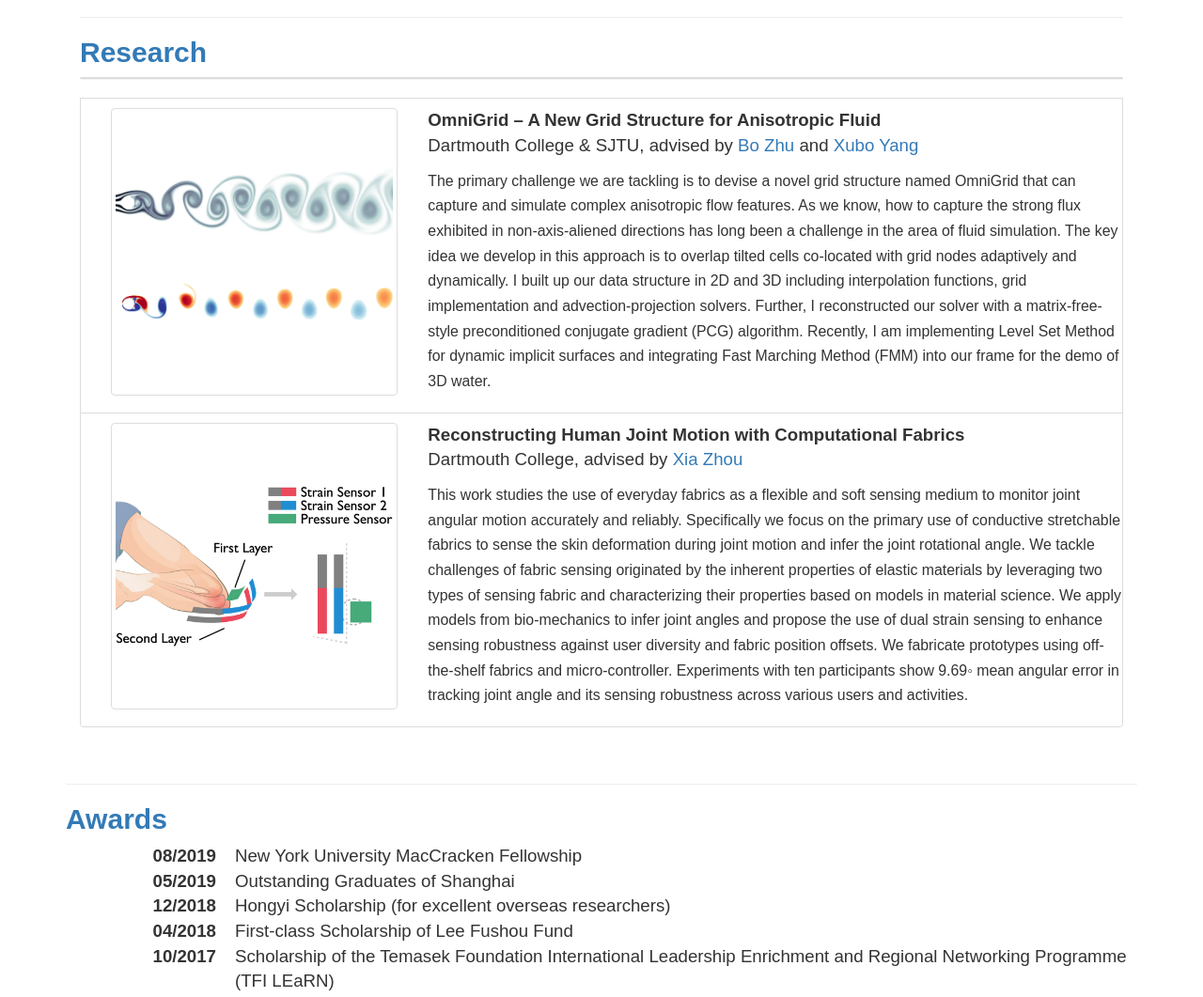
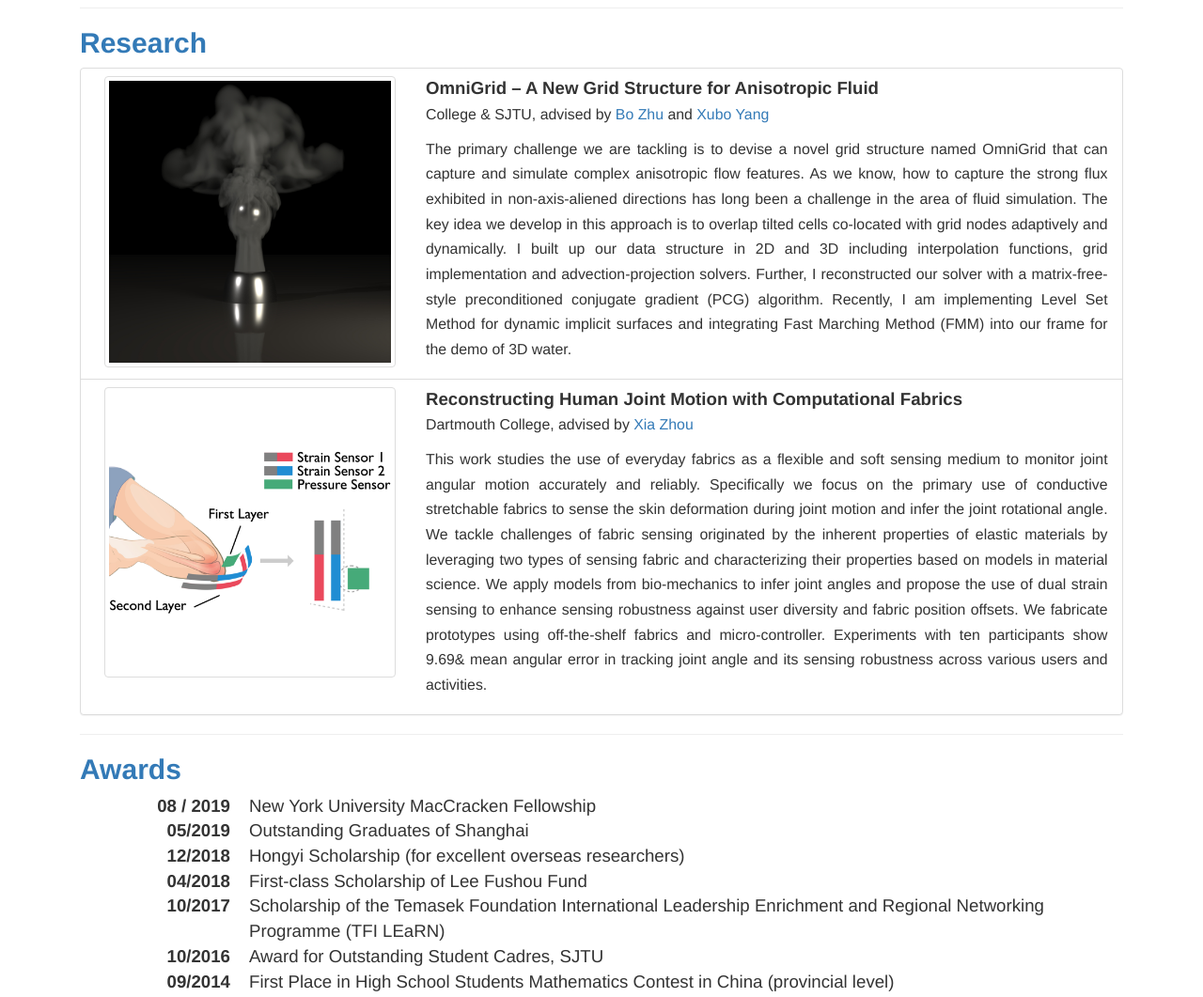
Before and after one commit to rachael-wang/rachael-wang.github.io, a plain HTML site: page index.htm in a window 1280 px wide. Shown: the part 1345-2406 px from the top of the page at 94% size. Drawn offline with Linux system fonts and the light colour scheme.

Commit message:
update files

```diff
--- a/Files/sqwang-homepage.css
+++ b/Files/sqwang-homepage.css
@@ -9,6 +9,10 @@ html {
 
 dl {
     font-size: 14pt;
+}
+
+dt{
+    margin-left:0;
 }
 
 p {
@@ -103,7 +107,7 @@ body > .container {
     padding: 60px 15px 0;
 }
 .container .text-muted {
-    margin: 20px 0;
+    margin: 20px 0px;
 }
 
 .footer > .container {
--- a/index.htm
+++ b/index.htm
@@ -181,7 +181,7 @@ __        __   _
                         <button type="button" class="btn btn-success btn-xs" data-target="#ubicomp19-abs" data-toggle="collapse">Abstract</button>
                         <button type="button" class="btn btn-info btn-xs" data-target="#ubicomp19-bib" data-toggle="collapse">Bib</button>
                         <button type="button" class="btn btn-primary btn-xs"><a class="conf" target="_blank" href="./documents/ubicomp19-fabric.pdf">PDF</a></button>
-                        <p></p>
+                        <!-- <p></p> -->
                         <div id="ubicomp19-abs" class="collapse">
                             Accurate and continuous monitoring of joint rotational motion is crucial for a wide range of applications such as physical
                             rehabilitation and motion training. Existing motion capture systems, however, either need instrumentation
@@ -231,7 +231,6 @@ __        __   _
                                 Anonymous author(s)<br>
                                 ACM Transactions on Graphics (TOG), 2019<br>
                             </p>
-                            <p></p>
                         </td>
                     </tr>
                 </tbody>
@@ -271,39 +270,50 @@ __        __   _
         <hr size="1" color="#800000">
         <h2><b><a id="awards">Research</a></b></h2>
 
-        <div class="panel panel-default"></div>
-            <li class="list-group-item">
+        <!-- <li class="list-group-item"> -->
+        <div class="panel panel-default">
+        <!-- <div class="panel-body"> -->
+            <table class="table table-hover">
+                <tbody>
+                    <tr>
+                        <td>
                             <div class="row vert-offset-top-1 vert-offset-bottom-1">
                                 <div class="col-md-4">
-                        <img src="./img/omnigrid.png" class="img-thumbnail center-block" style="max-width:90%">
+                                    <img src="./img/smoke.jpg" class="img-thumbnail center-block" style="max-width:90%">
                                 </div>
                                 <div class="col-md-75">
                                     <p><b>OmniGrid – A New Grid Structure for Anisotropic Fluid</b><br>
-                        Dartmouth College & SJTU, advised by <a href="http://www.dartmouth.edu/~boolzhu/" target="_blank">Bo Zhu</a>
-                        and <a href="http://www.se.sjtu.edu.cn/teacher/teacherdetail.aspx?id=6" target="_blank">Xubo Yang</a><br>
-                        <p><small>The primary challenge we are tackling is to devise a novel grid structure named OmniGrid that can capture and simulate complex anisotropic flow features. As we know, how to capture the strong flux exhibited in non-axis-aliened directions has long been a challenge in the area of fluid simulation. The key idea we develop in this approach is to overlap tilted cells co-located with grid nodes adaptively and dynamically. I built up our data structure in 2D and 3D including interpolation functions, grid implementation and advection-projection solvers. Further, I reconstructed our solver with a matrix-free-style preconditioned conjugate gradient (PCG) algorithm. Recently, I am implementing Level Set Method for dynamic implicit surfaces and integrating Fast Marching Method (FMM) into our frame for the demo of 3D water.</small></p>
+                                    <small>College & SJTU, advised by <a href="http://www.dartmouth.edu/~boolzhu/" target="_blank">Bo Zhu</a>
+                                    and <a href="http://www.se.sjtu.edu.cn/teacher/teacherdetail.aspx?id=6" target="_blank">Xubo Yang</a></small><br>
+                                    <p style="text-align:justify; max-width:98%"><small>The primary challenge we are tackling is to devise a novel grid structure named OmniGrid that can capture and simulate complex anisotropic flow features. As we know, how to capture the strong flux exhibited in non-axis-aliened directions has long been a challenge in the area of fluid simulation. The key idea we develop in this approach is to overlap tilted cells co-located with grid nodes adaptively and dynamically. I built up our data structure in 2D and 3D including interpolation functions, grid implementation and advection-projection solvers. Further, I reconstructed our solver with a matrix-free-style preconditioned conjugate gradient (PCG) algorithm. Recently, I am implementing Level Set Method for dynamic implicit surfaces and integrating Fast Marching Method (FMM) into our frame for the demo of 3D water.</small></p>
                                 </div>
                             </div>
-            </li>
-            <li class="list-group-item">
+                        </td>
+                    </tr>
+                    <tr>
+                        <td>
                             <div class="row vert-offset-top-1 vert-offset-bottom-1">
                                 <div class="col-md-4">
                                     <img src="./img/fabric.png" class="img-thumbnail center-block" style="max-width:90%">
                                 </div>
                                 <div class="col-md-75">
                                     <p><b>Reconstructing Human Joint Motion with Computational Fabrics</b><br>
-                        Dartmouth College, advised by <a href="https://home.cs.dartmouth.edu/~xia/" target="_blank">Xia Zhou</a>
-                        <p><small>This work studies the use of everyday fabrics as a flexible and soft sensing medium to monitor joint angular motion accurately and reliably. Specifically we focus on the primary use of conductive stretchable fabrics to sense the skin deformation during joint motion and infer the joint rotational angle. We tackle challenges of fabric sensing originated by the inherent properties of elastic materials by leveraging two types of sensing fabric and characterizing their properties based on models in material science. We apply models from bio-mechanics to infer joint angles and propose the use of dual strain sensing to enhance sensing robustness against user diversity and fabric position offsets. We fabricate prototypes using off-the-shelf fabrics and micro-controller. Experiments with ten participants show 9.69◦ mean angular error in tracking joint angle and its sensing robustness across various users and activities.</small></p>
+                                    <small>Dartmouth College, advised by <a href="https://home.cs.dartmouth.edu/~xia/" target="_blank">Xia Zhou</a></small>
+                                    <p style="text-align:justify; max-width:98%"><small>This work studies the use of everyday fabrics as a flexible and soft sensing medium to monitor joint angular motion accurately and reliably. Specifically we focus on the primary use of conductive stretchable fabrics to sense the skin deformation during joint motion and infer the joint rotational angle. We tackle challenges of fabric sensing originated by the inherent properties of elastic materials by leveraging two types of sensing fabric and characterizing their properties based on models in material science. We apply models from bio-mechanics to infer joint angles and propose the use of dual strain sensing to enhance sensing robustness against user diversity and fabric position offsets. We fabricate prototypes using off-the-shelf fabrics and micro-controller. Experiments with ten participants show 9.69& mean angular error in tracking joint angle and its sensing robustness across various users and activities.</small></p>
                                 </div>
                             </div>
-            </li>
+                        </td>
+                    </tr>
+                </tbody>
+            </table>
+        <!-- </div> -->
         </div>
 
 
         <hr size="1" color="#800000">
         <h2><b><a id="awards">Awards</a></b></h2>
         <dl class="dl-horizontal">
-            <dt>08/2019</dt>
+            <dt>08 / 2019</dt>
             <dd>
                 New York University MacCracken Fellowship
             </dd>
@@ -376,7 +386,7 @@ __        __   _
 
 <footer class="footer">
     <div class="container">
-        <p class="text-muted"><a rel="license" href="http://creativecommons.org/licenses/by-sa/4.0/"><img alt="Creative Commons License" style="border-width:0" src="./img/88x31.png"></a> © Siqi Wang — <script>var d = new Date(); document.write(d.getFullYear())</script></p>
+        <p class="text-muted"><a rel="license" href="http://creativecommons.org/licenses/by-sa/4.0/"><img alt="Creative Commons License" style="border-width:0" src="./img/88x31.png"></a> © Siqi Wang <script>var d = new Date(); document.write(d.getFullYear())</script></p>
 
         <!-- PLEASE KEEP THIS LICENSE -->
         <!-- Your use of the template of this website means that you agree to this license. -->
```
Also changed, not shown: Files/bootstrap.min.css, img/smoke.jpg (added). Lines whose indentation alone changed are shown as unchanged.
